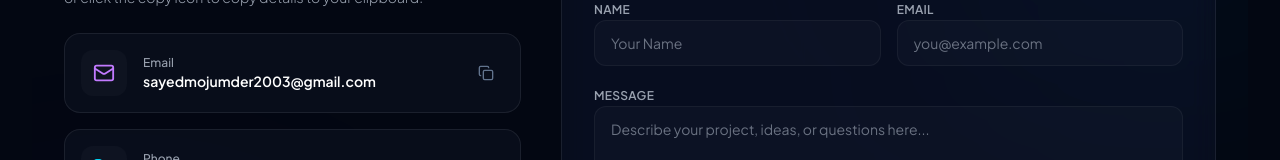
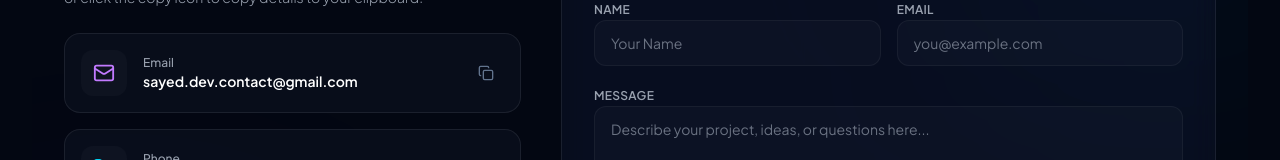
Before and after one commit to sayedcraft/Portfolio, a React (Vite) app: page / in a window 1280 px wide. Shown: the part 3902-4062 px from the top of the page. Built offline with nearby package versions, Linux system fonts and the light colour scheme.

Commit message:
Change email

```diff
--- a/src/components/Contact.jsx
+++ b/src/components/Contact.jsx
@@ -15,9 +15,9 @@ const Contact = () => {
   const contactInfo = [
     {
       type: "Email",
-      value: "sayedmojumder2003@gmail.com",
+      value: "sayed.dev.contact@gmail.com",
       icon: <Mail size={22} />,
-      action: "mailto:sayedmojumder2003@gmail.com",
+      action: "mailto:sayed.dev.contact@gmail.com",
       color: "text-purple-400 group-hover:bg-purple-500/10",
     },
     {
```
